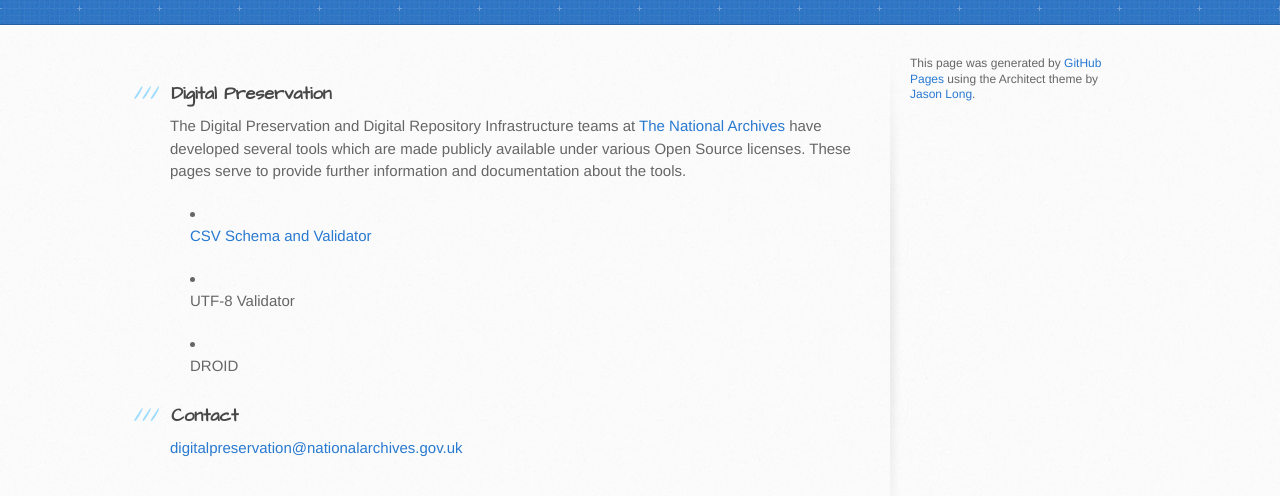
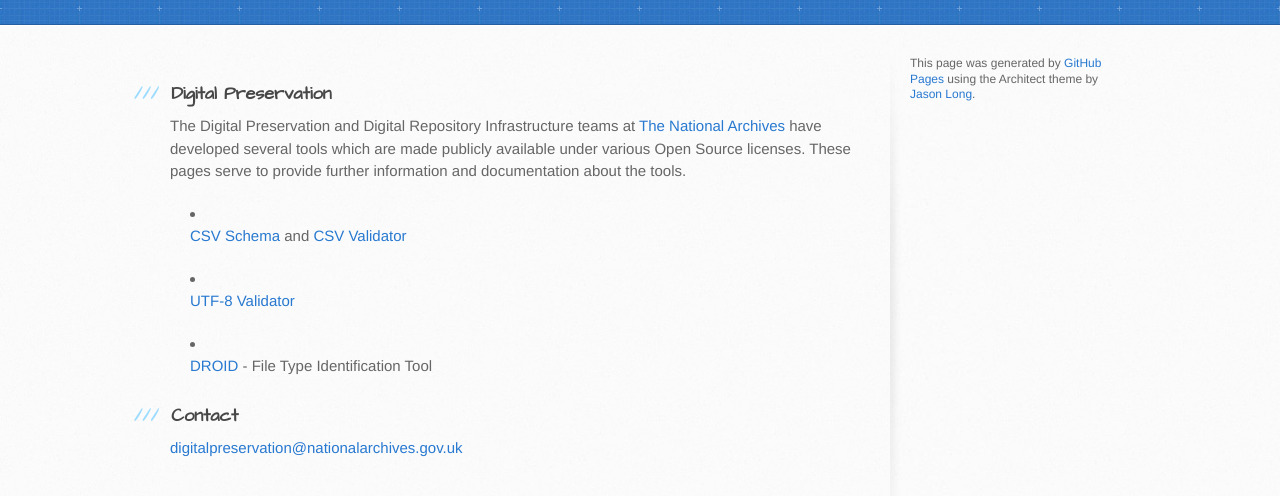
Before and after one commit to digital-preservation/digital-preservation.github.io, a plain HTML site: page index.html in a window 1280 px wide. Shown: the part 392-888 px from the top of the page. Drawn offline with Linux system fonts and the light colour scheme.

Commit message:
Updated hyper-links

```diff
--- a/index.html
+++ b/index.html
@@ -34,9 +34,9 @@
 <p>The Digital Preservation and Digital Repository Infrastructure teams at <a href="http://www.nationalarchives.gov.uk">The National Archives</a> have developed several tools which are made publicly available under various Open Source licenses. These pages serve to provide further information and documentation about the tools.</p>
 
 <ul>
-<li><p><a href="https://digital-preservation.github.io/csv-validator/">CSV Schema and Validator</a></p></li>
-<li><p>UTF-8 Validator</p></li>
-<li><p>DROID</p></li>
+  <li><p><a href="http://digital-preservation.github.io/csv-schema/">CSV Schema</a> and <a href="http://digital-preservation.github.io/csv-validator/">CSV Validator</a></p></li>
+  <li><p><a href="http://github.com/digital-preservation/utf8-validator">UTF-8 Validator</a></p></li>
+  <li><p><a href="http://github.com/digital-preservation/droid">DROID</a> - File Type Identification Tool</p></li>
 </ul><h3>
 <a name="contact" class="anchor" href="#contact"><span class="octicon octicon-link"></span></a>Contact</h3>
 
```
